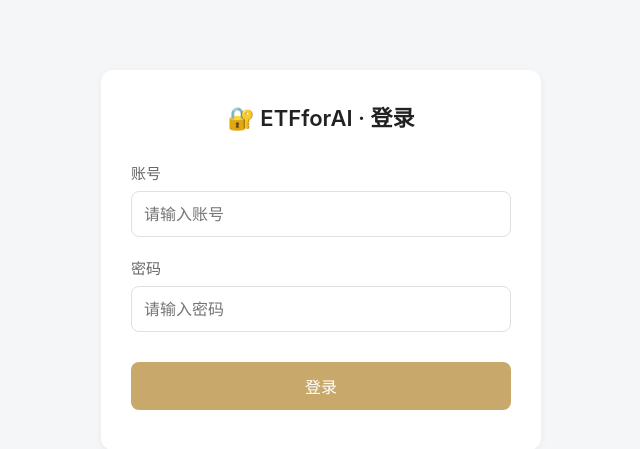
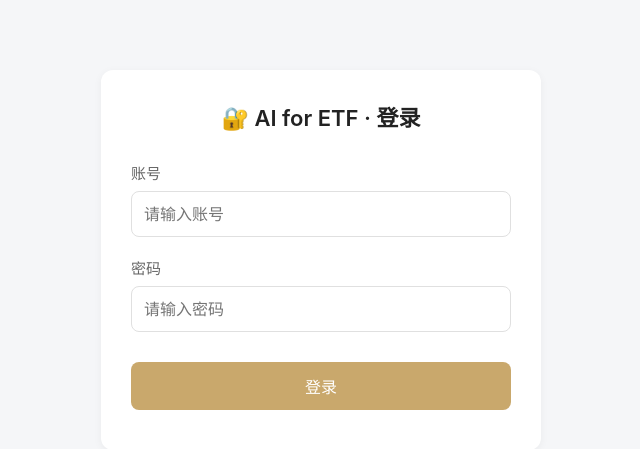
Before and after one commit to LuciferMorningstar369999/AI_for_ETF, a Flask app: page / in a window 1280 px wide. Shown: the top 449 px of the page, without its empty margins (319-959 px from the left). Run offline with Flask 3, Linux system fonts and the light colour scheme.

Commit message:
Add files via upload

```diff
--- a/templates/login.html
+++ b/templates/login.html
@@ -2,7 +2,7 @@
 <html lang="zh-CN">
 <head>
     <meta charset="UTF-8">
-    <title>ETFforAI · 登录</title>
+    <title>AI for ETF · 登录</title>
     <meta name="viewport" content="width=device-width, initial-scale=1.0">
     <style>
         *{margin:0;padding:0;box-sizing:border-box;font-family:-apple-system,BlinkMacSystemFont,"Segoe UI",Roboto,"Helvetica Neue",sans-serif}
@@ -19,7 +19,7 @@
 </head>
 <body>
     <div class="login-box">
-        <div class="title">🔐 ETFforAI · 登录</div>
+        <div class="title">🔐 AI for ETF · 登录</div>
         <div class="input-item">
             <label>账号</label>
             <input type="text" id="username" placeholder="请输入账号">
```
